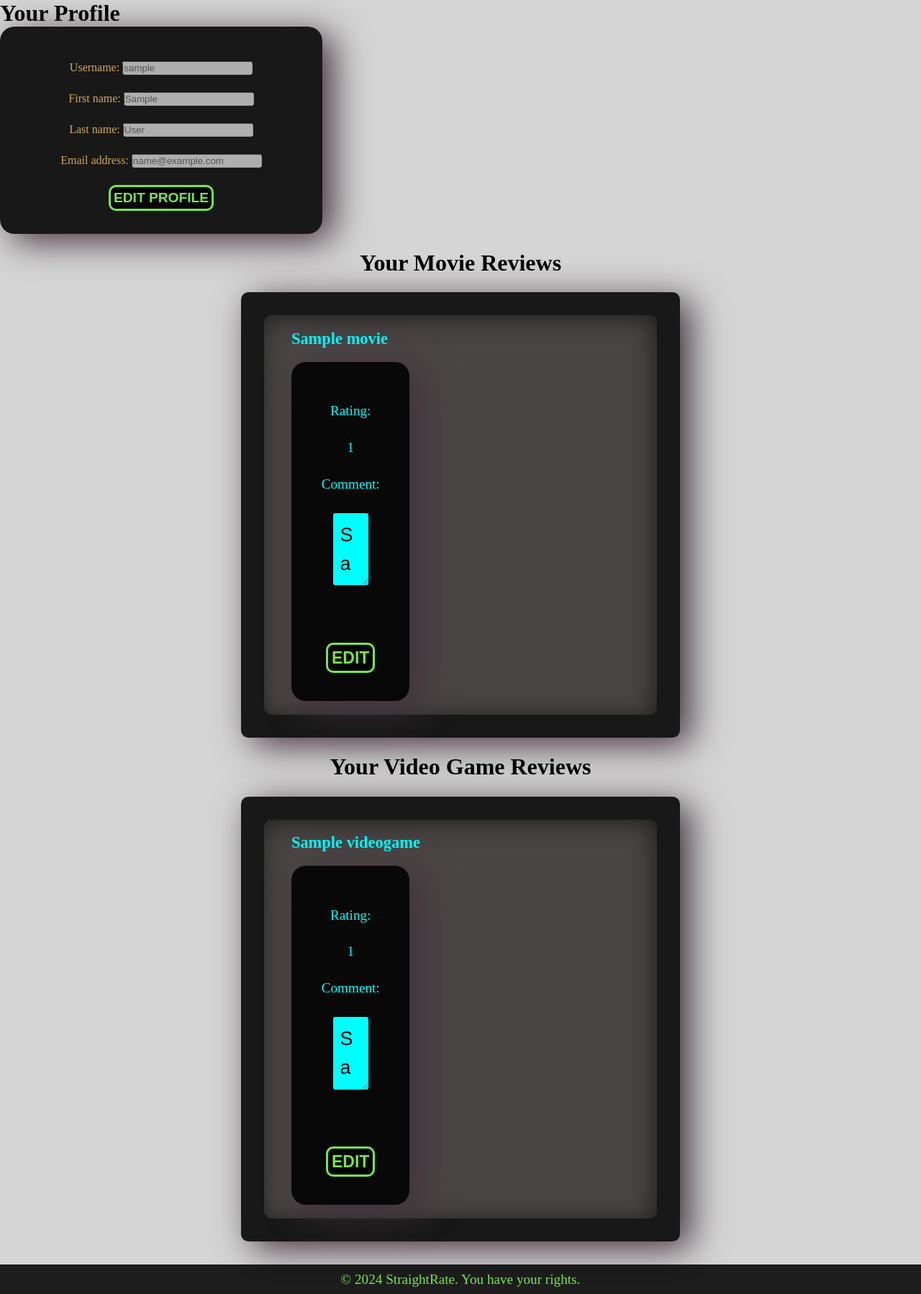
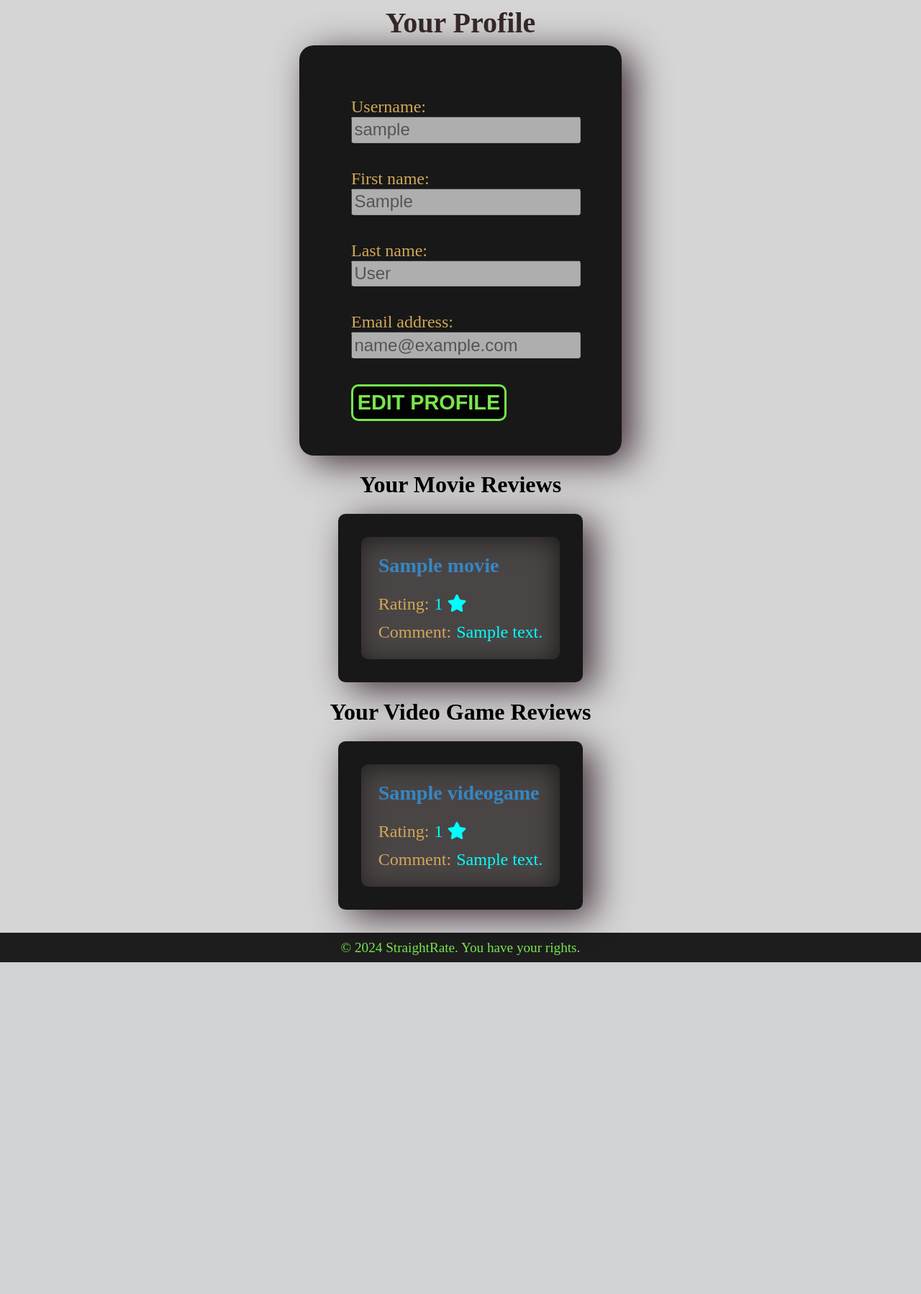
Before and after one commit to lefcho/StraightRate, a Django app: page /profile/ in a window 1280 px wide. Shown: the part 170-1968 px from the top of the page at 72% size. After the commit the page ends 1507 px from the top, so only its background shows below. Run offline with Django 5.2, Linux system fonts and the light colour scheme; a user stored in the database is signed in; tables that the repository leaves empty hold one stand-in row (values such as "Sample post"); some libraries are stand-ins or nearby versions.

Commit message:
view profile page finished

```diff
--- a/static/styles/profile.css
+++ b/static/styles/profile.css
@@ -1,3 +1,63 @@
 .profile-info {
+    display: flex;
+    flex-direction: column;
+    align-items: center;
+    justify-content: center;
+    width: 100%;
+    margin: auto;
     color: #d1a858;
 }
+
+.profile-info form {
+    display: flex;
+    flex-direction: column;
+    align-items: flex-start;
+    font-size: 1.5em;
+
+    input {
+        font-size: 1em;
+        padding: 0.1em;
+    }
+}
+
+.profile-info h1 {
+    font-size: 2.5em;
+    padding: 0.2em 0.5em;
+    margin: 0 auto;
+    display: inline-block;
+    color: #352727;
+}
+
+.reviews {
+    max-width: 70%;
+}
+
+.review {
+    padding: 1em;
+    font-size: 1.5em;
+}
+
+.review a {
+    color: #3587c3;
+}
+
+.review a:hover {
+    text-decoration: underline;
+}
+
+.review-info {
+    display: flex;
+    flex-direction: column;
+    gap: 0.5em;
+}
+
+.display-row {
+    display: flex;
+    flex-direction: row;
+}
+
+.review-label {
+    padding-right: 0.3em;
+    display: inline;
+    color: #d1a858;
+}
--- a/templates/users/view-profile.html
+++ b/templates/users/view-profile.html
@@ -2,9 +2,9 @@
 {% block content %}
 {% load static %}
 <main>
-    <h1>Your Profile</h1>
 
     <div class="profile-info">
+        <h1>Your Profile</h1>
         <form method="POST">
             {% csrf_token %}
             {{ form.as_p }}
@@ -21,18 +21,17 @@
     <div class="reviews">
         {% for review in movie_reviews %}
             <div class="review">
-                <h3>{{ review.movie.title }}</h3>
-                <form method="POST" action="{% url 'edit_movie_review' review.id %}">
-                    {% csrf_token %}
-                    <label>Rating:</label>
-                    {{ review.rating }}
-                    <br>
-                    <label>Comment:</label>
-                    <textarea name="comment" disabled>{{ review.comment }}</textarea>
-                    <br>
-                    <button type="button" class="edit-review-btn btn btn-primary">Edit</button>
-                    <button type="submit" class="save-review-btn btn btn-success hidden">Save</button>
-                </form>
+                <h3><a href="{% url 'details-movie' review.movie.id %}">{{ review.movie.title }}</a></h3>
+                <div class="review-info">
+                    <div class="display-row">
+                        <p class="review-label">Rating:</p>
+                        <p>{{ review.rating }} <i class="fa-solid fa-star"></i></p>
+                    </div>
+                    <div class="display-row">
+                        <p class="review-label">Comment:</p>
+                        <p>{{ review.comment }}</p>
+                    </div>
+                </div>
             </div>
         {% endfor %}
     </div>
@@ -42,18 +41,18 @@
     <div class="reviews">
         {% for review in video_game_reviews %}
             <div class="review">
-                <h3>{{ review.video_game.title }}</h3>
-                <form method="POST" action="{% url 'edit_video_game_review' review.id %}">
-                    {% csrf_token %}
-                    <label>Rating:</label>
-                    {{ review.rating }}
-                    <br>
-                    <label for="comment">Comment:</label>
-                    <textarea name="comment" id="comment" disabled>{{ review.comment }}</textarea>
-                    <br>
-                    <button type="button" class="edit-review-btn btn btn-primary">Edit</button>
-                    <button type="submit" class="save-review-btn btn btn-success hidden">Save</button>
-                </form>
+                <h3><a href="{% url 'details-video-game' review.video_game.id %}">{{ review.video_game.title }}</a>
+                </h3>
+                <div class="review-info">
+                    <div class="display-row">
+                        <p class="review-label">Rating:</p>
+                        <p>{{ review.rating }} <i class="fa-solid fa-star"></i></p>
+                    </div>
+                    <div class="display-row">
+                        <p class="review-label">Comment:</p>
+                        <p>{{ review.comment }}</p>
+                    </div>
+                </div>
             </div>
         {% endfor %}
     </div>
```
